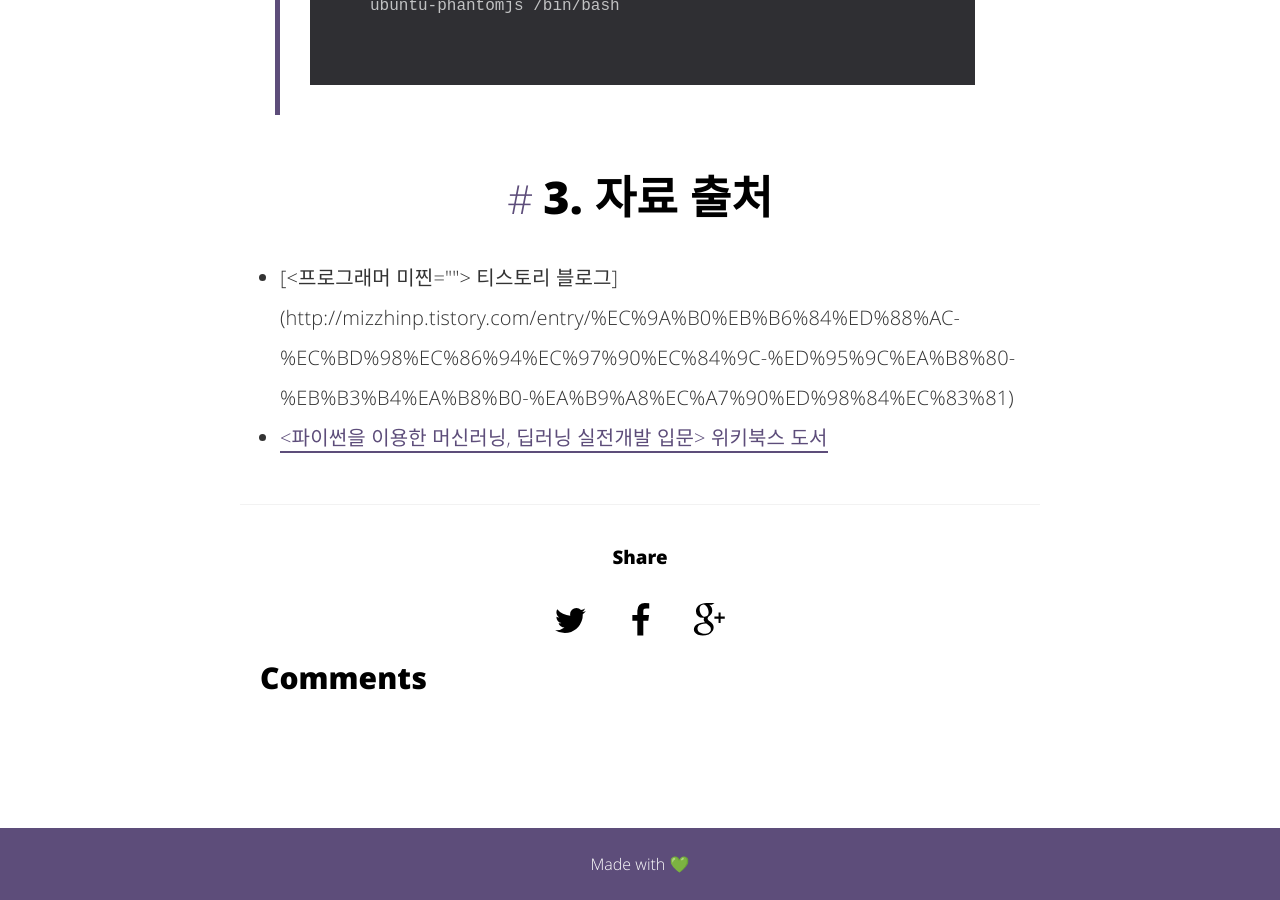
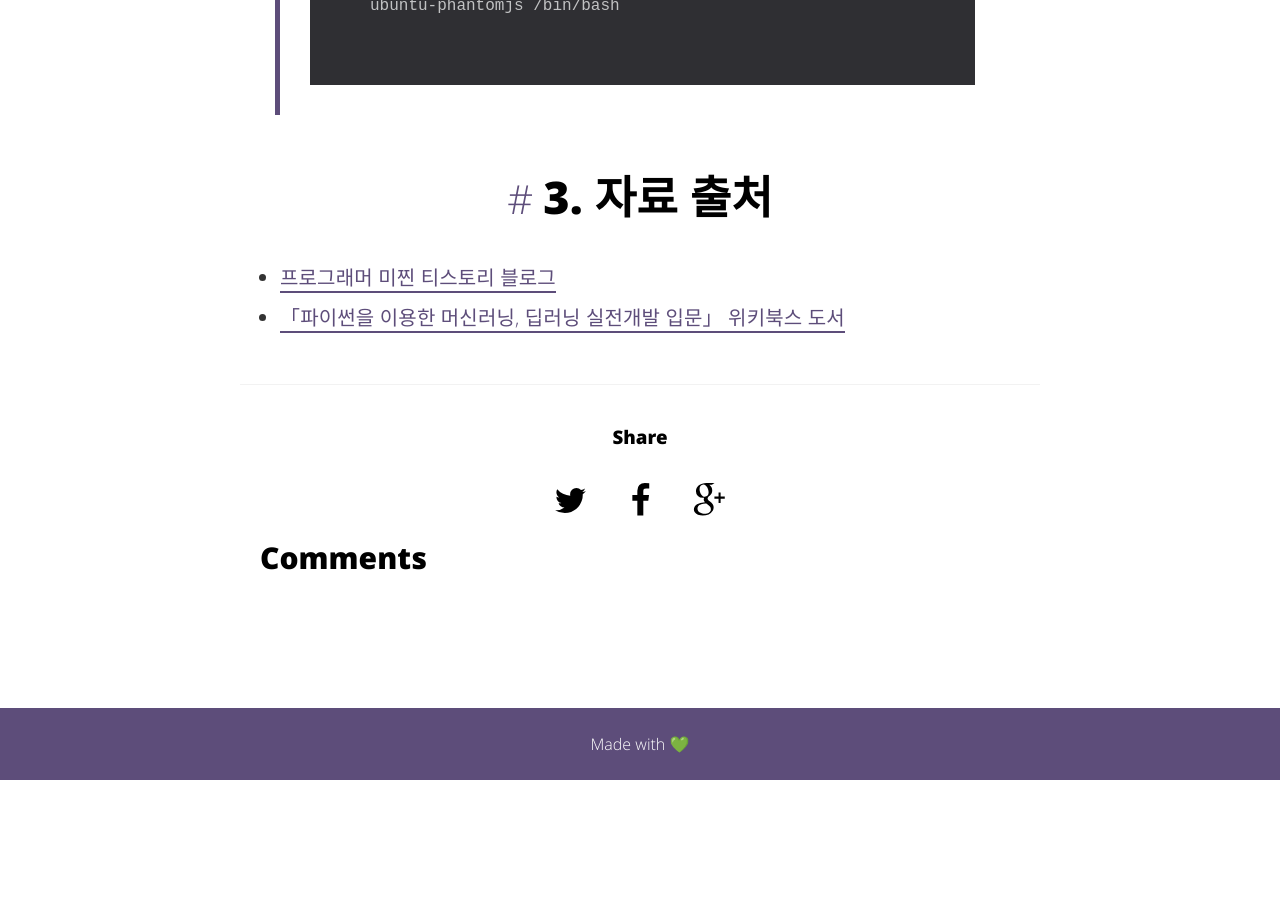
Before and after one commit to rainofpainki/rainofpainki.github.io, a Jekyll site: the page built from _posts/2018-01-30-crawling_install_guide.md, in a window 1280 px wide and 900 px high, scrolled down 5255 px. Built offline with Jekyll 4.4.1, drawn with Linux system fonts in a browser that asks for light colours; comment, search, counter and statistics services are not loaded; after the commit the page ends 6035 px from its top, so only the background shows below that; part of the change alters nothing that is shown.

Commit message:
fixed markdown link

````diff
--- a/_posts/2018-01-30-crawling_install_guide.md
+++ b/_posts/2018-01-30-crawling_install_guide.md
@@ -131,5 +131,5 @@ ubuntu-phantomjs /bin/bash
 ```
 
 # 3. 자료 출처
-- [<프로그래머 미찐> 티스토리 블로그](http://mizzhinp.tistory.com/entry/%EC%9A%B0%EB%B6%84%ED%88%AC-%EC%BD%98%EC%86%94%EC%97%90%EC%84%9C-%ED%95%9C%EA%B8%80-%EB%B3%B4%EA%B8%B0-%EA%B9%A8%EC%A7%90%ED%98%84%EC%83%81)
-- [<파이썬을 이용한 머신러닝, 딥러닝 실전개발 입문> 위키북스 도서](http://wikibook.co.kr/python-machine-learning/)
+- [프로그래머 미찐 티스토리 블로그](http://mizzhinp.tistory.com/entry/%EC%9A%B0%EB%B6%84%ED%88%AC-%EC%BD%98%EC%86%94%EC%97%90%EC%84%9C-%ED%95%9C%EA%B8%80-%EB%B3%B4%EA%B8%B0-%EA%B9%A8%EC%A7%90%ED%98%84%EC%83%81)
+- [「파이썬을 이용한 머신러닝, 딥러닝 실전개발 입문」 위키북스 도서](http://wikibook.co.kr/python-machine-learning/)
````
